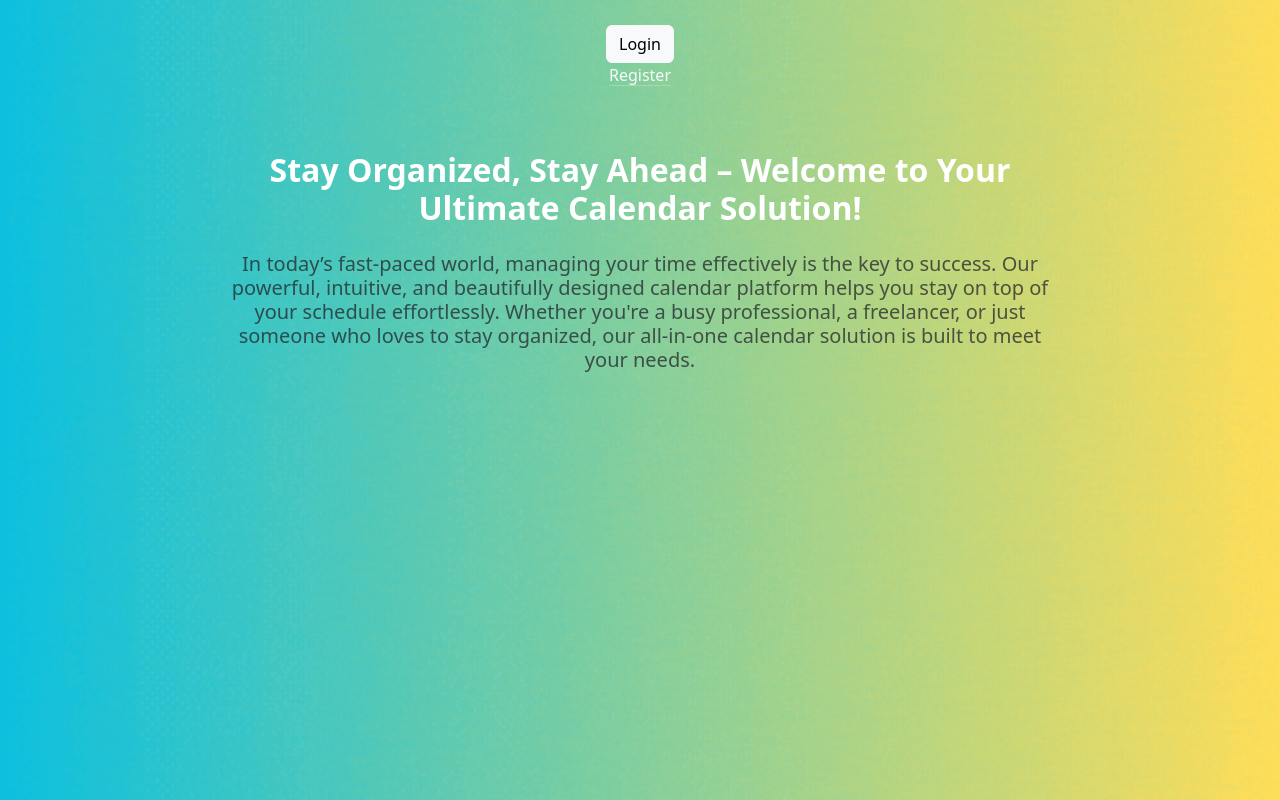
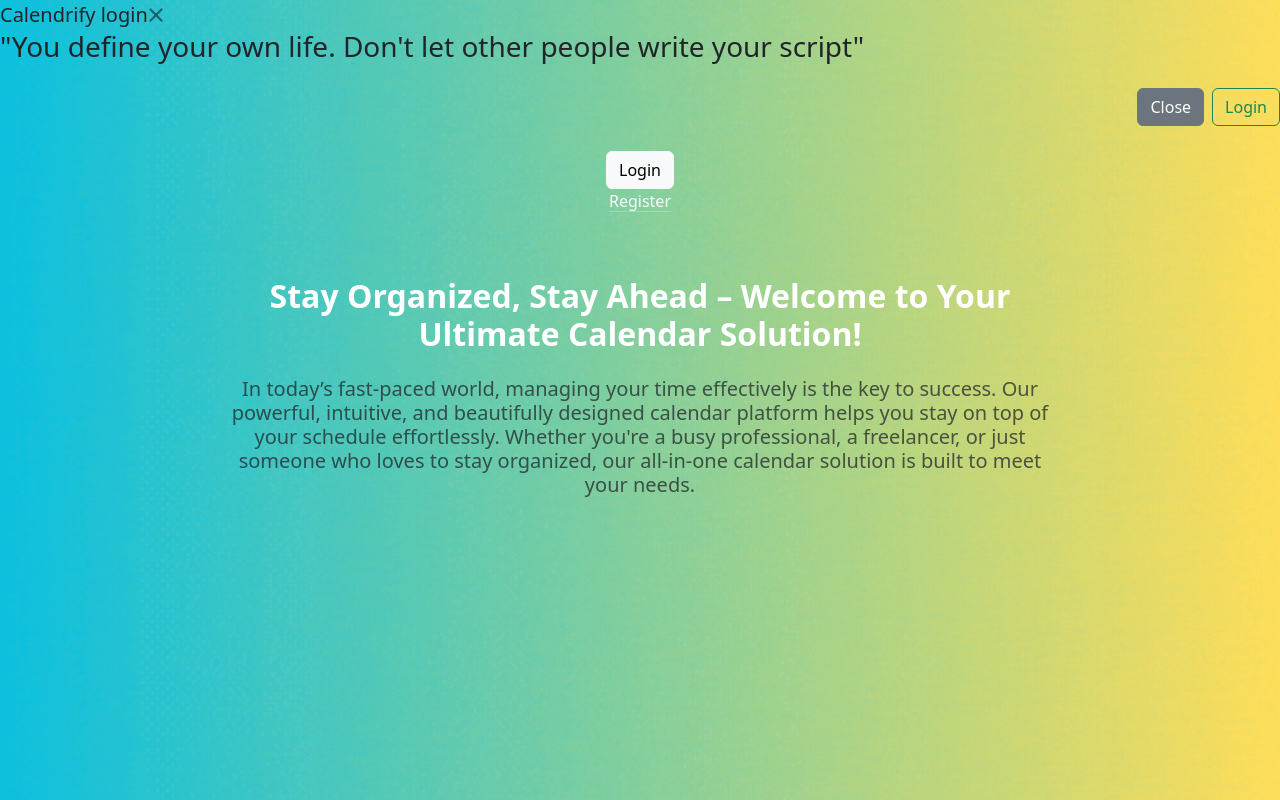
Before and after one commit to Lehti-A/calendrifyfront, a Vue app: page / in a window 1280 px wide. Both pictures are taken after a click on the button "Login". Built offline with nearby package versions, Linux system fonts and the light colour scheme.

Commit message:
Login modal WIP

```diff
--- /dev/null
+++ b/src/components/modal/LoginModal.vue
@@ -0,0 +1,37 @@
+<template>
+  <Modal :modal-is-open="modalIsOpen"
+         @event-close-modal="$emit('event-close-modal')"
+  >
+
+    <template #title>
+      Calendrify login
+    </template>
+
+    <template #body>
+      <h3>"You define your own life. Don't let other people write your script"</h3>
+    </template>
+
+    <template #footer>
+      <button @click="executeLogin" class="btn btn-outline-success">Login</button>
+    </template>
+
+  </Modal>
+</template>
+
+
+<script>
+import Modal from "@/components/modal/Modal.vue";
+
+export default {
+  name: 'LoginModal',
+  components: {Modal},
+  props: {
+    modalIsOpen: Boolean
+  },
+  methods: {
+    executeLogin() {
+      this.$emit('event-execute-login')
+    },
+  }
+}
+</script>
--- /dev/null
+++ b/src/components/modal/Modal.vue
@@ -0,0 +1,33 @@
+<template>
+  <div>
+    <!-- Modal -->
+    <div v-if="modalIsOpen" class="modal-overlay">
+      <div class="modal-container">
+        <div class="modal-content">
+          <div class="modal-header">
+            <h1 class="modal-title fs-5">
+              <slot name="title"></slot>
+            </h1>
+            <button type="button" class="btn-close" @click="$emit('event-close-modal')" aria-label="Close"/>
+          </div>
+          <div class="modal-body">
+            <slot name="body"></slot>
+          </div>
+          <div class="modal-footer mt-3">
+            <button type="button" class="btn btn-secondary me-2" @click="$emit('event-close-modal')">Close</button>
+            <slot name="footer"></slot>
+          </div>
+        </div>
+      </div>
+    </div>
+  </div>
+</template>
+
+<script>
+export default {
+  name: "Modal",
+  props:{
+    modalIsOpen: Boolean
+  }
+};
+</script>
--- a/src/views/HomeView.vue
+++ b/src/views/HomeView.vue
@@ -1,4 +1,7 @@
 <template>
+  <LoginModal :modal-is-open="modalIsOpen"
+              @event-close-modal="closeLoginModal"
+  />
   <div>
     <!-- GIF background -->
     <div class="gif-background">
@@ -10,7 +13,7 @@
     <div class="content">
       <div class="row justify-content-center">
         <div class="col-auto">
-          <button type="button" class="btn btn-light">Login</button>
+          <button @click="openLoginModal" type="button" class="btn btn-light">Login</button>
         </div>
       </div>
       <div class="row justify-content-center">
@@ -35,14 +38,26 @@
 </template>
 
 <script>
+import LoginModal from "@/components/modal/LoginModal.vue";
 export default {
   name: "GifBackground",
+  components: {LoginModal},
 
   data() {
     return {
+      modalIsOpen: false,
       // Dynamically require the gif from the assets folder
       gifSrc: require('@/assets/calendrify.gif')
     };
+  },
+  methods:{
+    openLoginModal(){
+      this.modalIsOpen = true
+    },
+    closeLoginModal() {
+      this.modalIsOpen = false
+    },
+
   }
 };
 </script>
```
Also changed, not shown: src/components/HelloWorld.vue (deleted, +0 -57 lines).
